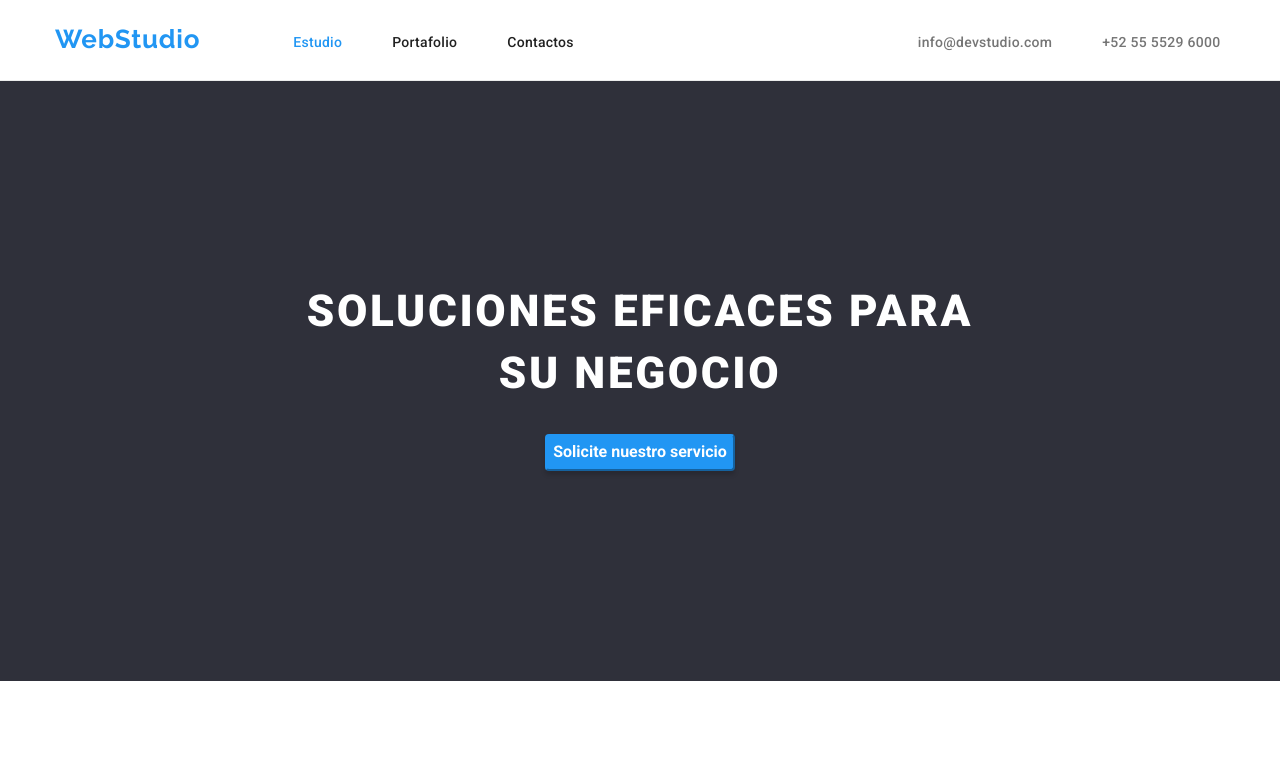
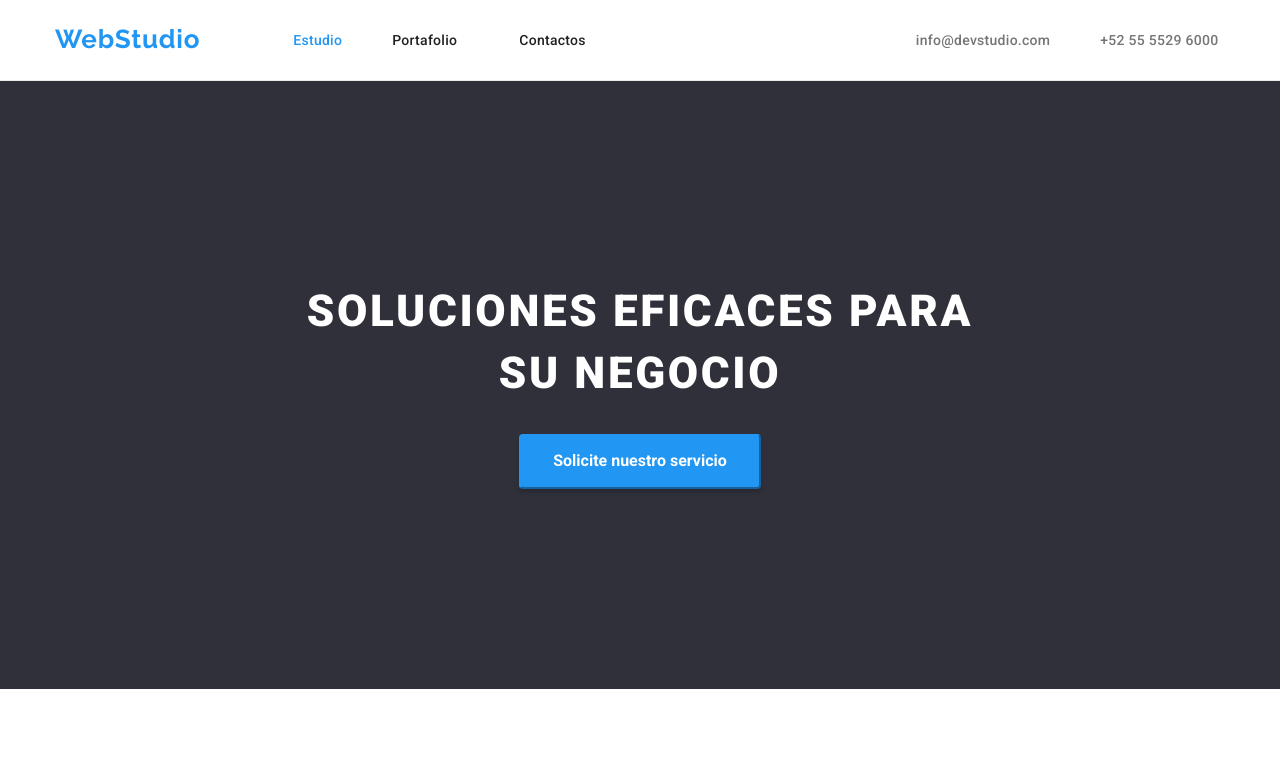
Before and after one commit to JuanMontene/goit-markup-hw-03, a plain HTML site: page index.html in a window 1280 px wide. Shown: the top 773 px of the page. Drawn offline with nearby package versions, Linux system fonts and the light colour scheme.

Commit message:
min 4.23

```diff
--- a/css/styles.css
+++ b/css/styles.css
@@ -1,3 +1,9 @@
+*,
+*::before,
+*::after {
+  box-sizing: border-box;
+}
+
 body {
   font-family: 'Roboto', sans-serif;
   font-style: normal;
@@ -6,7 +12,6 @@ body {
   color: #212121;
   margin: 0;
   padding: 0;
-  box-sizing: border-box;
 }
 
 :root {
@@ -21,6 +26,22 @@ body {
   --color--header--border: #ececec;
 }
 
+.list {
+  list-style: none;
+  padding-left: 0;
+  margin: 0;
+}
+
+h1,
+h2,
+h3,
+h4,
+h5,
+h6,
+p {
+  margin: 0;
+}
+
 /* STYLES PRINCIPAL */
 .container {
   width: 1200px;
@@ -30,16 +51,7 @@ body {
 }
 
 .container-header {
-  width: 100%;
-  border-bottom: 1px solid var(--color--header--border);
-}
-
-.list {
-  list-style: none;
   display: flex;
-  margin-top: 10px;
-  margin-bottom: 0;
-  padding: 0;
 }
 
 .link {
@@ -50,8 +62,7 @@ body {
 
 .section--header {
   display: flex;
-  padding-top: 24px;
-  padding-bottom: 25px;
+  border-bottom: 1px solid var(--color--header--border);
 }
 
 .section--header--logo {
@@ -61,18 +72,36 @@ body {
   line-height: 1.2;
   letter-spacing: 0.03em;
   color: var(--blue-color);
+  padding-top: 24px;
+  padding-bottom: 25px;
+  margin-right: 93px;
+}
+
+.section--header--nav {
+  display: flex;
+  align-items: center;
+}
+
+.list-nav {
+  display: flex;
+  align-items: center;
+}
+
+.list-nav2 {
+  display: flex;
+  align-items: center;
 }
 
 .section--header--list--item:first-child {
-  margin-left: 93px;
+  margin-right: 50px;
 }
 
 .section--header--list--item {
-  margin-right: 50px;
+  margin-right: 62px;
 }
 
 .section--header--list--item:last-child {
-  margin-right: 344px;
+  margin-right: 0;
 }
 
 .nav-menu-link {
@@ -81,6 +110,7 @@ body {
   line-height: 1.14;
   letter-spacing: 0.02em;
   color: var(--color--212121--);
+  padding: 32px 0;
 }
 
 .color-kept {
@@ -96,12 +126,21 @@ body {
   color: var(--blue-color);
 }
 
+.list-nav2-item:first-child {
+  margin-left: 330px;
+  margin-right: 50px;
+}
+
+.list-nav2-item:last-child {
+  margin-right: 0;
+}
+
 .mail {
   font-weight: 500;
   line-height: 1.14;
   letter-spacing: 0.02em;
-  margin-right: 50px;
   color: var(--color--gray--757575);
+  padding: 32px 0;
 }
 
 .tel {
@@ -109,6 +148,7 @@ body {
   line-height: 1.14;
   letter-spacing: 0.02em;
   color: var(--color--gray--757575);
+  padding: 32px 0;
 }
 
 .mail:hover,
@@ -125,20 +165,24 @@ body {
 
 /* STYLES OF BANNER SECTION */
 
+.section-general {
+  padding-top: 94px;
+  padding-bottom: 94px;
+}
+
 .banner-section {
   background-color: var(--background-color-index);
-  display: inline-block;
+  /* display: inline-block; */
   align-items: center;
   text-align: center;
-  height: 600px;
-  width: 100%;
+  padding-top: 200px;
+  padding-bottom: 200px;
 }
 
 .banner-section-tittle {
   width: 696px;
   margin: auto;
-  padding-top: 200px;
-  padding-bottom: 30px;
+  margin-bottom: 30px;
   font-weight: 900;
   font-size: 44px;
   line-height: 1.4;
@@ -149,6 +193,7 @@ body {
 
 .banner-section-btn {
   text-align: center;
+  padding: 10px 32px;
   font-weight: 700;
   font-size: 16px;
   line-height: 1.9;
--- a/index.html
+++ b/index.html
@@ -18,12 +18,14 @@
     <title>Web Studio Project</title>
   </head>
   <body>
+    <header class="section--header">
+      <div class="container">
         <div class="container-header">
-      <div class="container">
-        <header class="section--header">
-          <a href="#" class="section--header--logo link">WebStudio</a>
+          <a href="./index.html" class="section--header--logo link"
+            >WebStudio</a
+          >
           <nav class="section--header--nav">
-            <ul class="list">
+            <ul class="list list-nav">
               <li class="section--header--list--item">
                 <a href="./index.html" class="color-kept nav-menu-link"
                   >Estudio</a
@@ -39,28 +41,30 @@
               </li>
             </ul>
           </nav>
-          <ul class="list">
-            <li>
+          <ul class="list list-nav2">
+            <li class="list-nav2-item">
               <a href="mailto:info@devstudio.com" class="mail link"
                 >info@devstudio.com</a
               >
             </li>
-            <li>
+            <li class="list-nav2-item">
               <a href="tel:+525555296000" class="tel link">+52 55 5529 6000</a>
             </li>
           </ul>
-        </header>
         </div>
       </div>
+    </header>
 
     <main>
-      <section class="banner-section">
+      <section class="banner-section section-general">
+        <div class="container">
           <h1 class="banner-section-tittle">
             SOLUCIONES EFICACES PARA SU NEGOCIO
           </h1>
           <button type="button" class="banner-section-btn">
             Solicite nuestro servicio
           </button>
+        </div>
       </section>
 
       <div class="container">
```
Also changed, not shown: portafolio.html (+12 -12 lines). Lines whose indentation alone changed are shown as unchanged.
